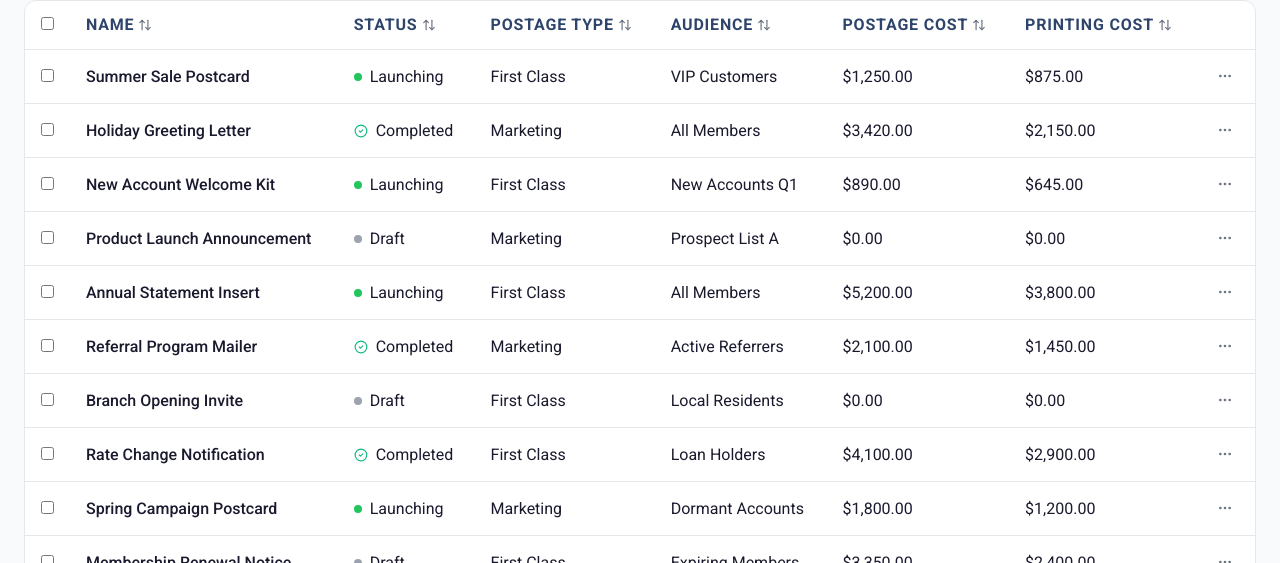
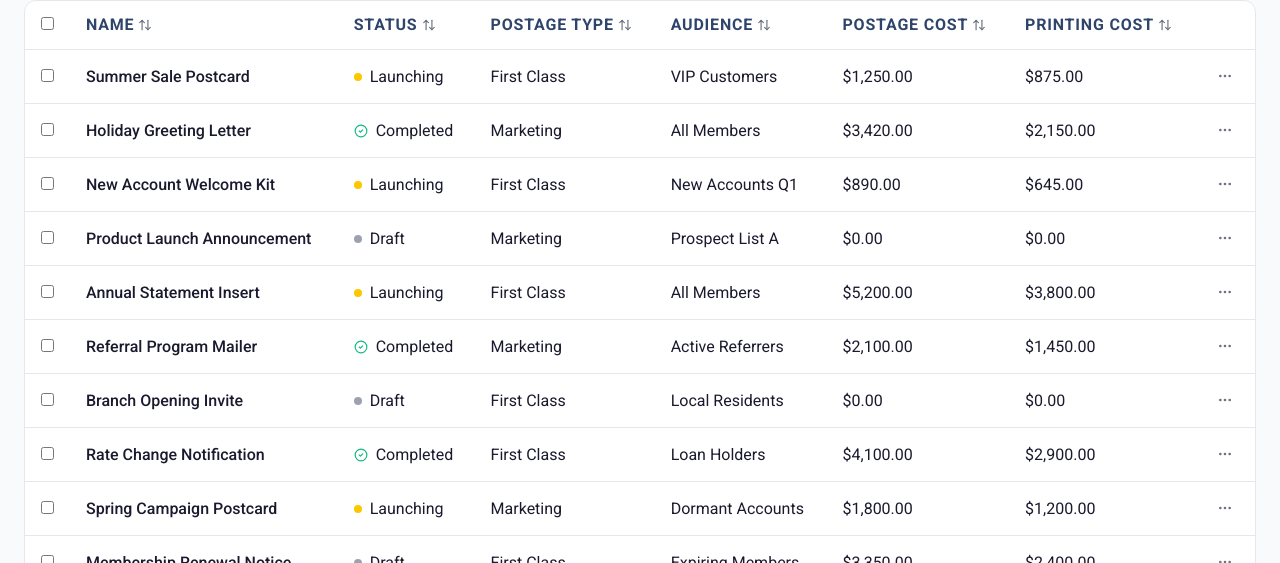
Before and after one commit to justseam/direct-mail-builder, a React (Vite) app: page / in a window 1280 px wide. Shown: the part 209-772 px from the top of the page. Built offline with nearby package versions, Linux system fonts and the light colour scheme.

Commit message:
Change launching status dot to yellow, archived to blue
Co-Authored-By: Claude Opus 4.6 <noreply@anthropic.com>

```diff
--- a/src/components/ui/StatusDot.tsx
+++ b/src/components/ui/StatusDot.tsx
@@ -4,9 +4,9 @@ import { cn } from '../../utils';
 
 const dotColors: Record<CampaignStatus, string> = {
   draft: 'bg-status-draft',
-  launching: 'bg-status-active',
+  launching: 'bg-yellow-400',
   completed: 'bg-status-completed',
-  archived: 'bg-status-inactive',
+  archived: 'bg-blue-400',
 };
 
 export default function StatusDot({ status }: { status: CampaignStatus }) {
```
